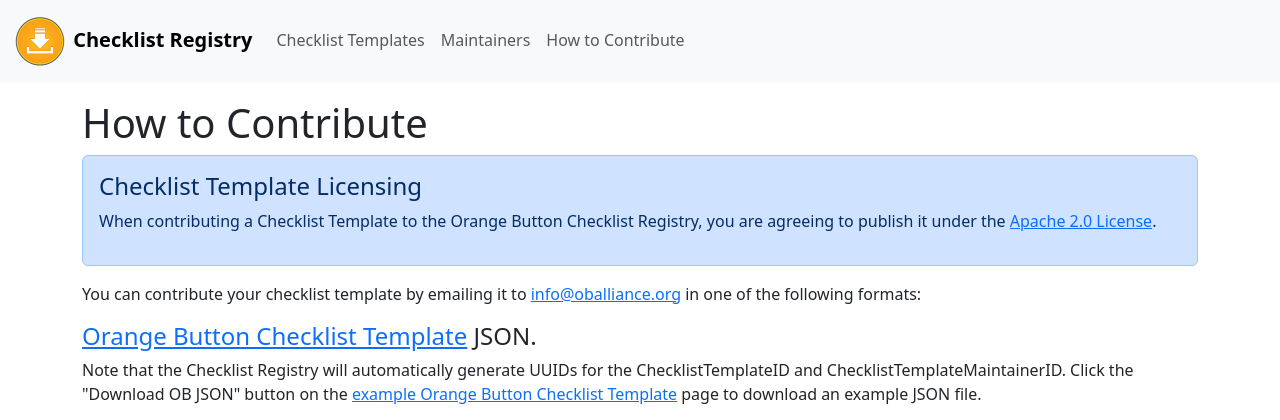
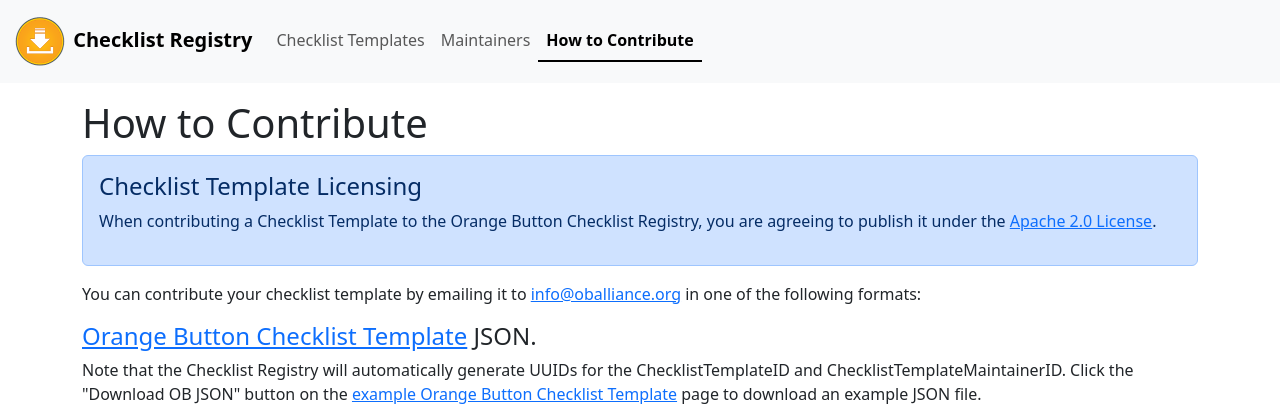
Before and after one commit to Open-Orange-Button/Orange-Button-ChecklistRegistry, a Django app: page /checklisttemplate/how-to-contribute in a window 1280 px wide. Shown: the top 420 px of the page. Run offline with Django 5.2, Linux system fonts and the light colour scheme; some libraries are stand-ins or nearby versions.

Commit message:
implement active link in navbar

```diff
--- a/server/templates/server/base.html
+++ b/server/templates/server/base.html
@@ -26,13 +26,13 @@
             <div class='collapse navbar-collapse' id='navbarNav'>
                 <ul class='navbar-nav'>
                     <li class='nav-item'>
-                        <a class='nav-link' aria-current='page' href='{% url 'checklisttemplate:index' %}'>Checklist Templates</a>
+                        <a class='nav-link {% block navbar-checklist-templates-active %}{% endblock %}' aria-current='page' href='{% url 'checklisttemplate:index' %}'>Checklist Templates</a>
                     </li>
                     <li class='nav-item'>
-                        <a class='nav-link' aria-current='page' href='{% url 'maintainer:list' %}'>Maintainers</a>
+                        <a class='nav-link {% block navbar-maintainers-active %}{% endblock %}' aria-current='page' href='{% url 'maintainer:list' %}'>Maintainers</a>
                     </li>
                     <li class='nav-item'>
-                        <a class='nav-link' aria-current='page' href='{% url 'checklisttemplate:how-to-contribute' %}'>How to Contribute</a>
+                        <a class='nav-link {% block navbar-how-to-contribute-active %}{% endblock %}' aria-current='page' href='{% url 'checklisttemplate:how-to-contribute' %}'>How to Contribute</a>
                     </li>
                 </ul>
             </div>
--- a/server/templates/server/checklist_detail.html
+++ b/server/templates/server/checklist_detail.html
@@ -1,6 +1,8 @@
 {% extends 'server/base.html' %}
 
 {% block title %}{{ checklist_template.ChecklistTemplateName_Value}} - {{ block.super }}{% endblock %}
+
+ {% block navbar-checklist-templates-active %}active{% endblock %}
 
 {% block main %}
 <div data-bs-spy="scroll" data-bs-target="#checklist-template-toc" data-bs-smooth-scroll="true" tabindex="0" class='container ms-2 me-0 mt-3 mb-4'>
--- a/server/templates/server/how_to_contribute.html
+++ b/server/templates/server/how_to_contribute.html
@@ -1,4 +1,6 @@
 {% extends 'server/base.html' %}
+
+{% block navbar-how-to-contribute-active %}active{% endblock %}
 
 {% block main %}
 <div class='container mt-3 mb-4'>
--- a/server/templates/server/maintainer_list.html
+++ b/server/templates/server/maintainer_list.html
@@ -1,4 +1,6 @@
 {% extends 'server/base.html' %}
+
+{% block navbar-maintainers-active %}active{% endblock %}
 
 {% block main %}
 <div class='container mt-3 mb-4'>
```
